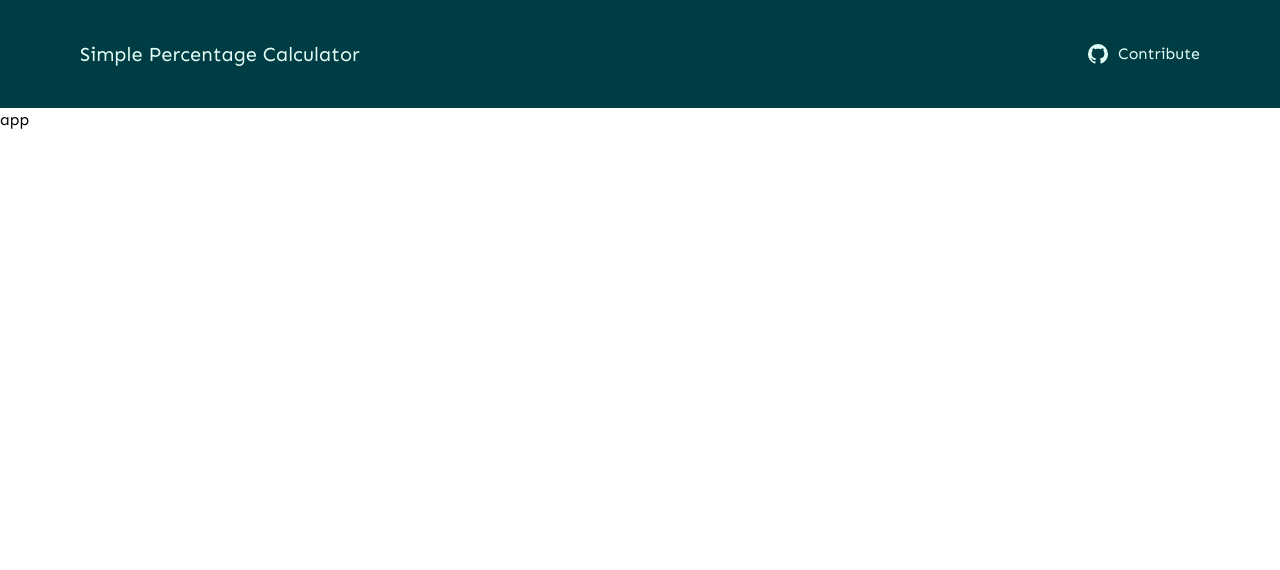
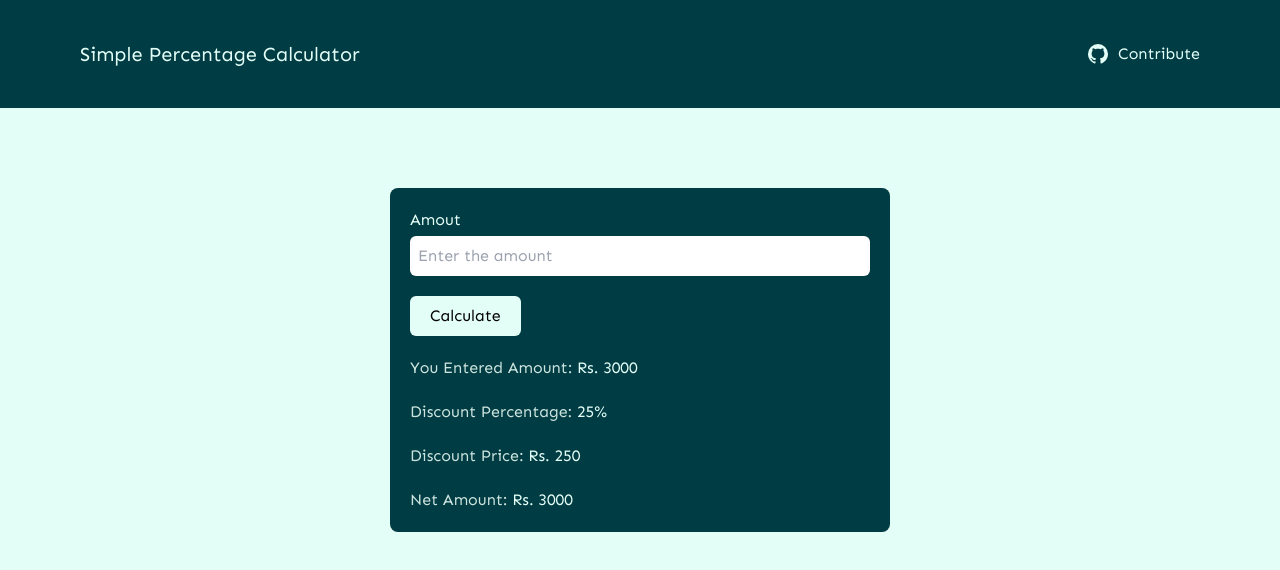
Before and after one commit to Mushkir/percentage-calc, a React (Vite) app: page / in a window 1280 px wide. Shown: the top 570 px of the page. Built offline with nearby package versions, Linux system fonts and the light colour scheme.

Commit message:
style: ui designed

```diff
--- a/src/App.jsx
+++ b/src/App.jsx
@@ -1,7 +1,47 @@
-import TheNavBar from "./components/TheNavBar";
+function App() {
+  return (
+    <div className=" font-Sen bg-dark_25 min-h-screen pt-20">
+      <form action="" className=" bg-dark_100 w-[500px] mx-auto p-5 rounded-lg">
+        <div className="flex flex-col">
+          <label htmlFor="amount" className="mb-1 text-dark_25">
+            Amout
+          </label>
+          <input
+            type="text"
+            name="amount"
+            id="amount"
+            placeholder="Enter the amount"
+            className="p-2 rounded-md outline-none"
+          />
+        </div>
 
-function App() {
-  return <div className=" font-Sen">app</div>;
+        <button className="bg-dark_25 mt-5 px-5 py-2 rounded-md hover:bg-dark_50 hover:transition 500 hover:text-dark_25">
+          Calculate
+        </button>
+
+        {/* Output */}
+        <div className=" text-dark_25 mt-5">
+          <span className=" text-dark_27">You Entered Amount: </span>
+          <span>Rs. 3000</span>
+        </div>
+
+        <div className=" text-dark_25 mt-5">
+          <span className=" text-dark_27">Discount Percentage: </span>
+          <span>25%</span>
+        </div>
+
+        <div className=" text-dark_25 mt-5">
+          <span className=" text-dark_27">Discount Price: </span>
+          <span>Rs. 250</span>
+        </div>
+
+        <div className=" text-dark_25 mt-5">
+          <span className=" text-dark_27">Net Amount: </span>
+          <span>Rs. 3000</span>
+        </div>
+      </form>
+    </div>
+  );
 }
 
 export default App;
--- a/tailwind.config.js
+++ b/tailwind.config.js
@@ -10,6 +10,7 @@ export default {
         dark_100: "#003C43",
         dark_75: "#135D66",
         dark_50: "#77B0AA",
+        dark_27: "#cce4de",
         dark_25: "#E3FEF7",
       },
     },
```
Also changed, not shown: 1 other file (tests, documents, lock files or other folders).
